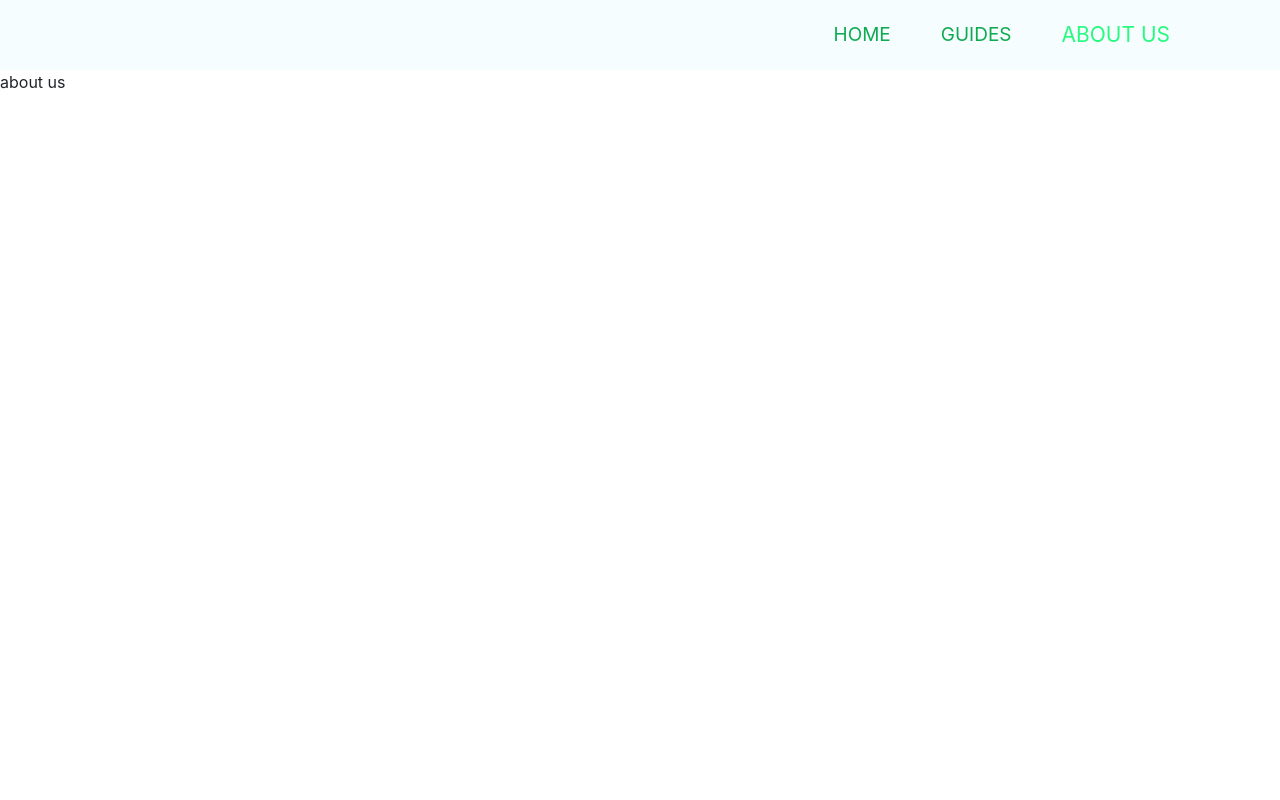
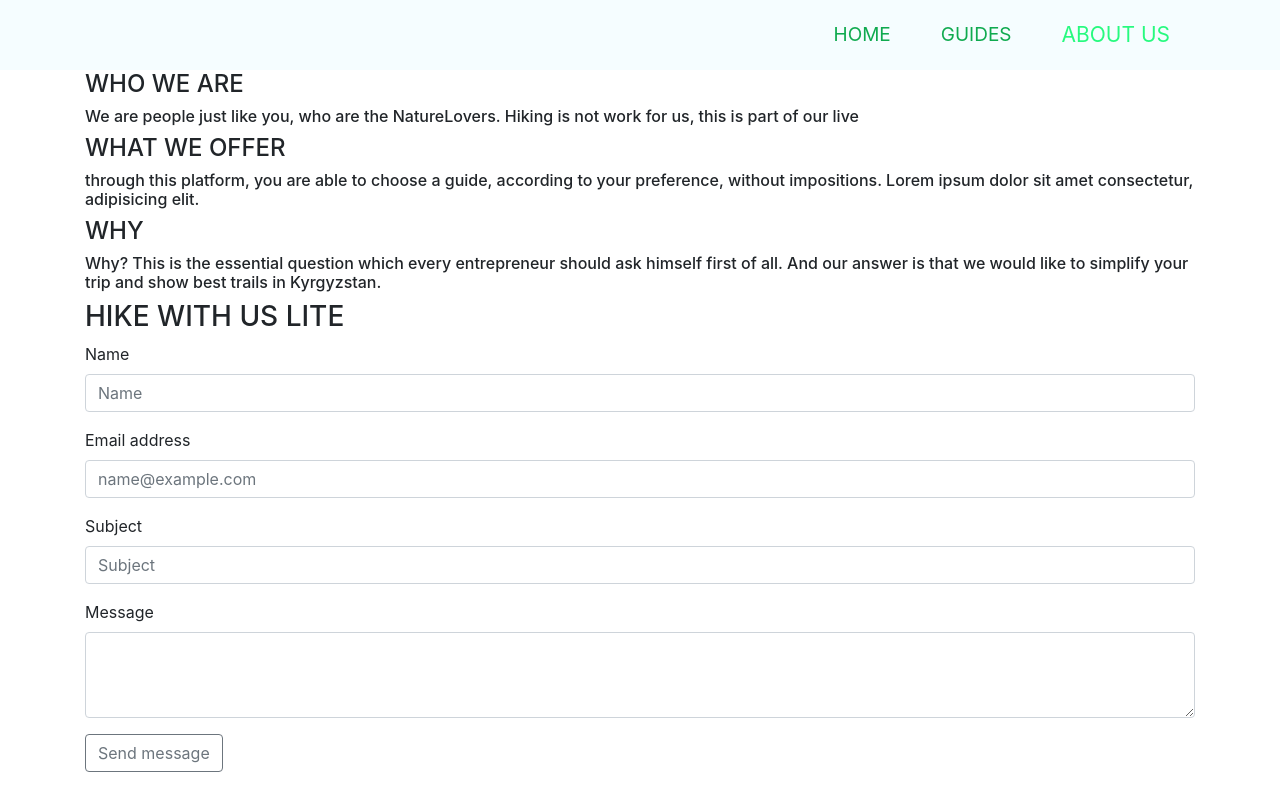
Before and after one commit to aidanakad/hikelite.github.io, a React (Create React App) app: page /about-us in a window 1280 px wide. Built offline with nearby package versions, Linux system fonts and the light colour scheme.

Commit message:
fixed bug in for tourist component

```diff
--- /dev/null
+++ b/src/Components/AboutUs/Form.js
@@ -0,0 +1,30 @@
+import React from 'react';
+import {Form, Button} from 'react-bootstrap'
+import style from './about.module.css'
+
+export default function MyForm() {
+  return (
+    <Form>
+        <Form.Group controlId="exampleForm.ControlInput1">
+            <Form.Label>Name</Form.Label>
+            <Form.Control type="name" placeholder="Name" />
+        </Form.Group>
+
+        <Form.Group controlId="exampleForm.ControlInput1">
+            <Form.Label>Email address</Form.Label>
+            <Form.Control type="email" placeholder="name@example.com" />
+        </Form.Group>
+
+        <Form.Group controlId="exampleForm.ControlInput1">
+            <Form.Label>Subject</Form.Label>
+            <Form.Control type="subject" placeholder="Subject" />
+        </Form.Group>
+
+        <Form.Group controlId="exampleForm.ControlTextarea1">
+            <Form.Label>Message</Form.Label>
+            <Form.Control as="textarea" rows="3" />
+        </Form.Group>
+        <Button variant="outline-secondary">Send message</Button>
+    </Form>
+  );
+}
--- a/src/Components/AboutUs/index.js
+++ b/src/Components/AboutUs/index.js
@@ -1,12 +1,29 @@
 import React from 'react';
 import style from './about.module.css'
 import PageWrapper from '../PageWrapper'
+import {Container} from 'react-bootstrap'
+import Form from './Form'
 
 export default function AboutUs (){
     return (
         <div>
             <PageWrapper>
-                about us
+                <Container>
+                    <div>
+                        <h4>WHO WE ARE</h4>
+                        <h6>We are people just like you, who are the NatureLovers. Hiking is not work for us, this is part of our live</h6>
+                    </div>
+                    <div>
+                        <h4>WHAT WE OFFER</h4>
+                        <h6>through this platform, you are able to choose a guide, according to your preference, without impositions. Lorem ipsum dolor sit amet consectetur, adipisicing elit.</h6>
+                    </div>
+                    <div>
+                        <h4>WHY</h4>
+                        <h6>Why? This is the essential question which every entrepreneur should ask himself first of all. And our answer is that we would like to simplify your trip and show best trails in Kyrgyzstan.</h6>
+                        <h3>HIKE WITH US LITE</h3>
+                    </div>
+                    <Form/>
+                </Container>
             </PageWrapper>
         </div>
     )
--- a/src/Components/ForTourist/GuideInfo.js
+++ b/src/Components/ForTourist/GuideInfo.js
@@ -1,13 +1,13 @@
 import React, {useState, useEffect} from 'react';
-import style from './guides.module.css'
+// import style from './guides.module.css'
 import PageWrapper from '../PageWrapper'
 import {Container} from 'react-bootstrap'
 
 export default function GuideInfo ({match:{params:{id}}}){
     const [guide, setGuide] = useState(null)
-    // const endpoint = 'http://localhost:1717'
+    const endpoint = 'http://localhost:1717'
     useEffect(()=>{
-        fetch(`http://localhost:1717/guides/${id}`)
+        fetch(`${endpoint}/guides/${id}`)
         .then(response=>{
             if(!response.ok) throw new Error ('guide not found')
             return response.json()
@@ -20,7 +20,7 @@ export default function GuideInfo ({match:{params:{id}}}){
     return (
             <PageWrapper>
                 <Container>
-                    <div key={guide && guide.id} style={{dispaly:'flex', flexDirection:'column'}}>
+                    <div key={guide && guide.id}>
                         <span>{guide && guide.name}</span>
                         <span>{guide && guide.age}</span>
                         <span>{guide && guide.languages}</span>
@@ -29,7 +29,7 @@ export default function GuideInfo ({match:{params:{id}}}){
                         <span>{guide && guide.about}</span>
                         <span>{guide && guide.available}</span>
 
-                        <div>
+                        <div key={guide && guide.tours.id}>
                             {guide && guide.tours.map(pack=>(
                                 <div>
                                     <span>{pack.place}</span>
--- a/src/Components/ForTourist/index.js
+++ b/src/Components/ForTourist/index.js
@@ -4,13 +4,13 @@ import PageWrapper from '../PageWrapper'
 import { useEffect, useState } from 'react';
 import { Container } from 'react-bootstrap';
 import {NavLink} from 'react-router-dom'
-import placeholder from '../../img/grass.jpg'
+import placeholder from '../../img/placeholder.jpg'
 
 export default function Guides (){
     const endpoint = 'http://localhost:1717'
     const [list, setList]= useState([])
 
-    useEffect(()=>(
+    useEffect(()=>{
         fetch(`${endpoint}/guides`)
         .then(response=>{
             if(!response.ok) throw new Error ('error receiving data')
@@ -19,7 +19,7 @@ export default function Guides (){
         .then((data)=>{
             setList(data)
         })
-    ),[])
+    },[])
 
     return (
         <div>
@@ -30,7 +30,7 @@ export default function Guides (){
                         <div key={guide.id} className={style.guides}>
                             <NavLink to={`/guides/${guide.id}`}>
                                 <button>
-                                    <img src={placeholder} alt="avatar" className={style.avatar}/>
+                                    <img src={guide.img || placeholder}  alt="avatar" className={style.avatar}/>
                                 </button>
                             </NavLink>
                             <div>
```
Also changed, not shown: src/img/placeholder.jpg (added).
